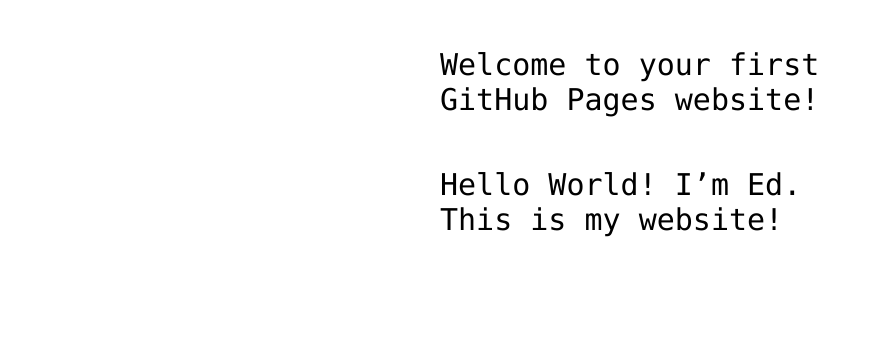
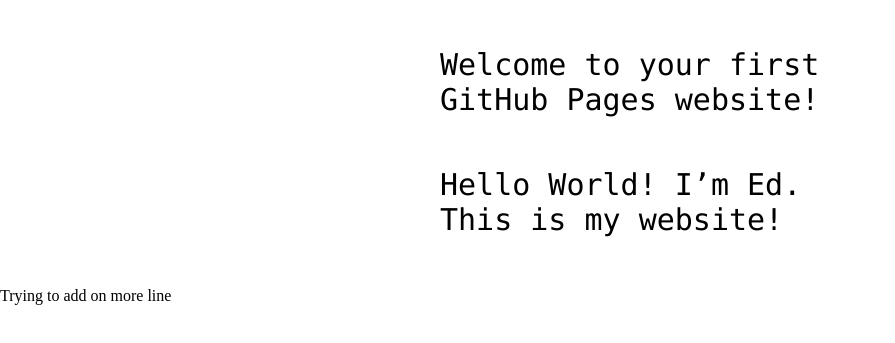
Before and after one commit to edfitz925/hello-world, a plain HTML site: page index.html in a window 1280 px wide. Shown: the part 341-684 px from the top of the page, without its empty margins (0-895 px from the left). Drawn offline with Linux system fonts and the light colour scheme.

Commit message:
Added a line

```diff
--- a/index.html
+++ b/index.html
@@ -14,6 +14,7 @@
 <!-- Change this code here by copy and pasting your template on line 15 -->
 <p>Welcome to your first GitHub Pages website!</p>
 <p>Hello World! I’m Ed. This is my website!</p>
+Trying to add on more line
 
 </body>
 </html>
```
